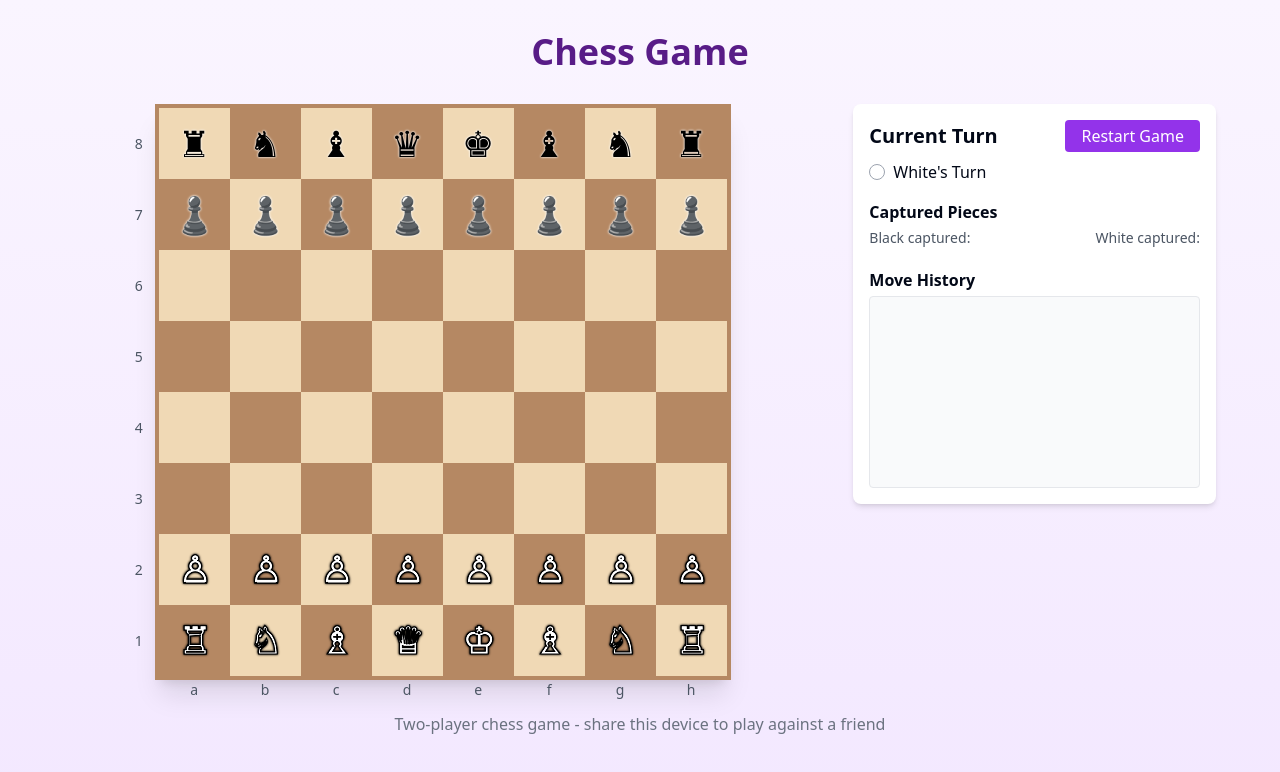
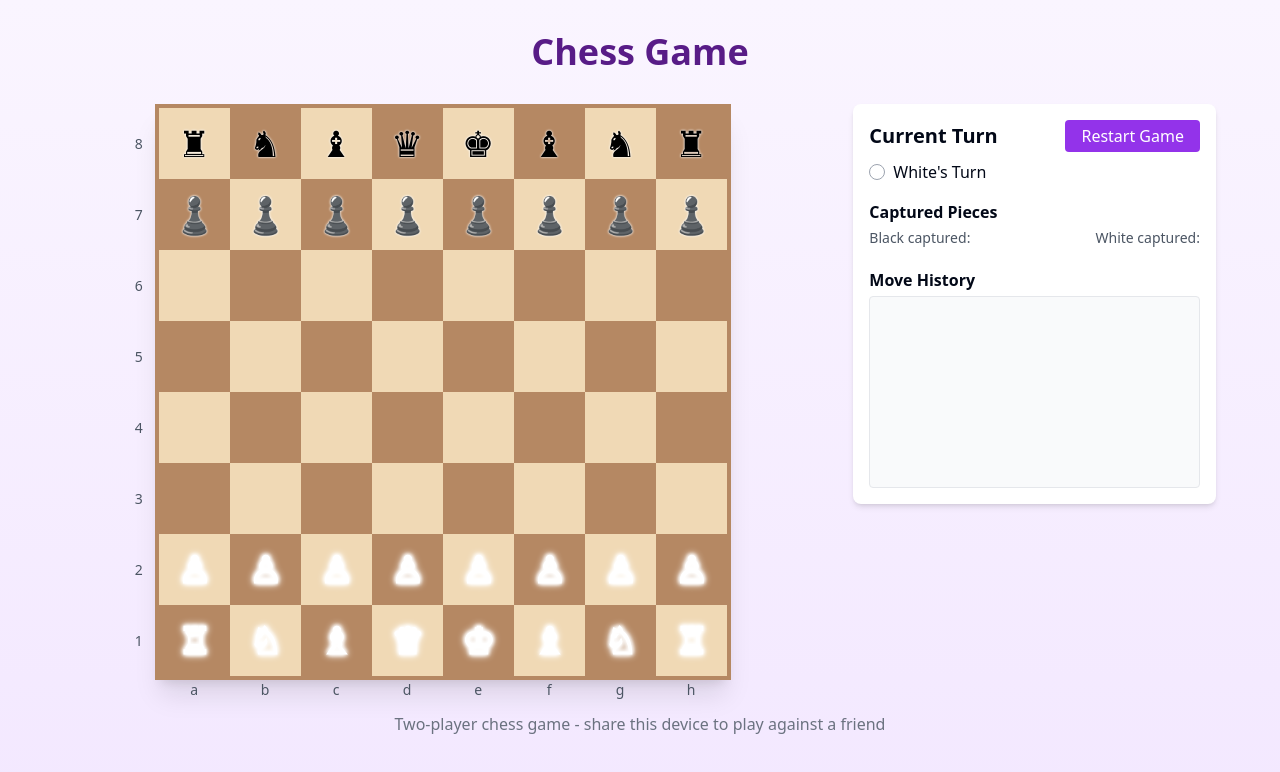
Before and after one commit to Demyke93/chessplayers, a React (Vite) app: page / in a window 1280 px wide. Shown: the top 772 px of the page. Built offline with nearby package versions, Linux system fonts and the light colour scheme.

Commit message:
Reverted to commit 711f41e5df5443975acc55d06ffd65803aaa6420

```diff
--- a/src/components/ChessPiece.tsx
+++ b/src/components/ChessPiece.tsx
@@ -43,25 +43,25 @@ const ChessPiece: React.FC<ChessPieceProps> = ({
   return (
     <div
       className={`absolute inset-0 flex items-center justify-center text-4xl cursor-pointer
+        ${piece.color === 'white' ? 'text-white' : 'text-black'}
         ${isSelected ? 'bg-purple-300 bg-opacity-50 rounded-full' : ''}`}
       onClick={handleClick}
       style={{
         touchAction: 'none',
         userSelect: 'none',
-        // Enhanced styling for white pieces to make them clearer and sharper
-        ...(piece.color === 'white' ? {
-          color: '#FFFFFF',
-          textShadow: '0px 0px 1px #000, 0px 0px 2px #000',
+        textShadow: piece.color === 'white'
+          ? '0px 0px 4px #fff, 0px 0px 4px #fff, 0px 0px 4px #fff'
+          : '0px 0px 2px #fff',
+        filter: piece.color === 'white'
+          ? 'drop-shadow(0px 0px 3px rgba(255,255,255,1))'
+          : 'drop-shadow(0px 0px 1px rgba(255,255,255,0.5))',
+        transform: 'scale(1.0)',
+        // Ensure white pieces are fully opaque with solid fill
+        ...(piece.color === 'white' && {
           WebkitTextFillColor: '#FFFFFF',
-          WebkitTextStroke: '1.2px #000',
-          filter: 'contrast(1.2) brightness(1.05) drop-shadow(0px 0px 1px rgba(0,0,0,0.9))',
-          fontWeight: 'bold',
-          transform: 'scale(1.02)',
-        } : {
-          color: 'black',
-          textShadow: '0px 0px 2px #fff',
-          filter: 'drop-shadow(0px 0px 1px rgba(255,255,255,0.5))',
-        }),
+          WebkitTextStroke: '1px #fff',
+          fontWeight: 'bold'
+        })
       }}
     >
       {pieceSymbols[piece.color][piece.type]}
```
